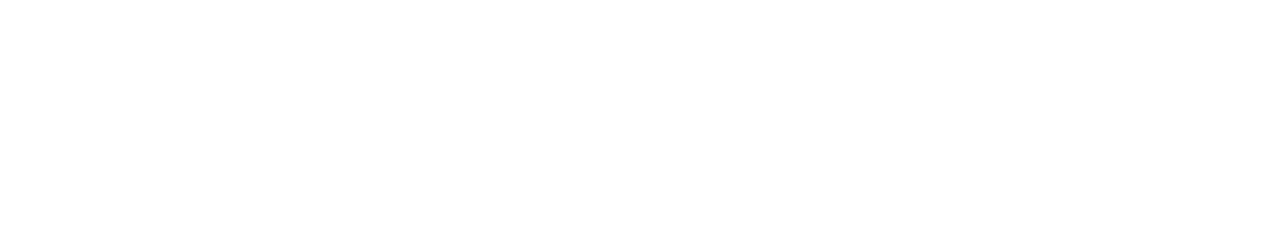
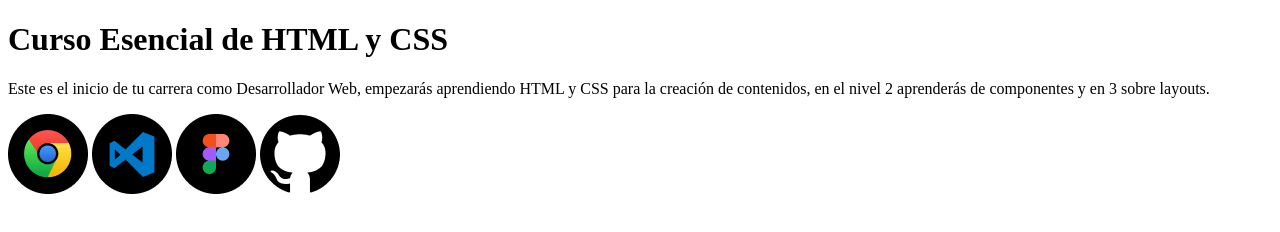
Before and after one commit to yorch4922/curso-esencial-htmlcss, a plain HTML site: page index.html in a window 1280 px wide. Drawn offline with Linux system fonts and the light colour scheme.

Commit message:
Imágenes y descripciones agregadas

```diff
--- a/index.html
+++ b/index.html
@@ -1,12 +1,21 @@
 <!DOCTYPE html>
-<html lang="en">
+<html lang="es">
 <head>
     <meta charset="UTF-8">
     <meta http-equiv="X-UA-Compatible" content="IE=edge">
     <meta name="viewport" content="width=device-width, initial-scale=1.0">
-    <title>Document</title>
+    <title>El blog de Yorch</title>
 </head>
 <body>
-
+    <h1>
+        Curso Esencial de HTML y CSS
+    </h1>
+    <p>
+        Este es el inicio de tu carrera como Desarrollador Web, empezarás aprendiendo HTML y CSS para la creación de contenidos, en el nivel 2 aprenderás de componentes y en 3 sobre layouts.
+    </p>
+    <img src="imagenes/google_chrome.png" alt="Logo de Googele Chrome" title="Logo de Googele Chrome">
+    <img src="imagenes/visual_studio_code.png" alt="Logo de Visual Studio Code" title="Logo de Visual Studio Code">
+    <img src="imagenes/figma.png" alt="Logo de Figma" title="Logo de Figma">
+    <img src="imagenes/git_hub.png" alt="Logo de Git Hub" title="Logo de Git Hub">
 </body>
 </html>
```
Also changed, not shown: imagenes/figma.png (added), imagenes/git_hub.png (added), imagenes/google_chrome.png (added), imagenes/visual_studio_code.png (added).
